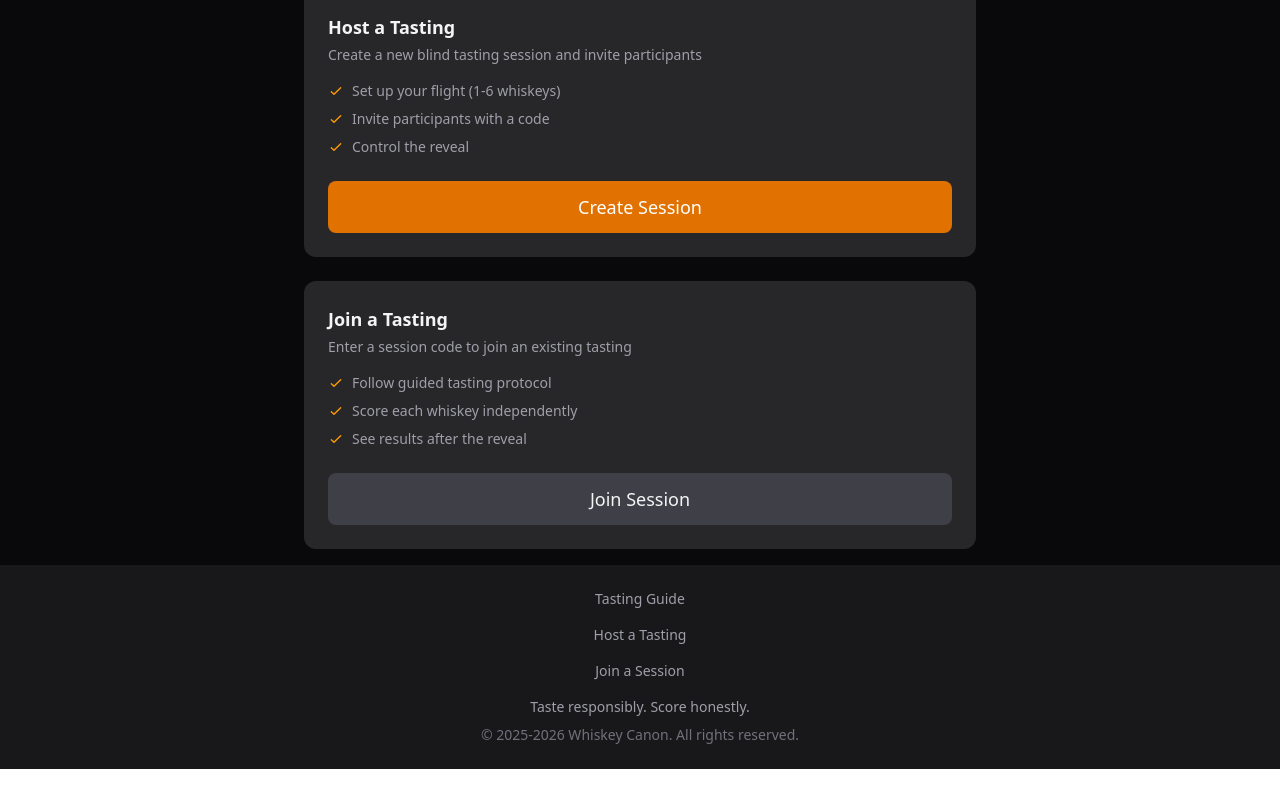
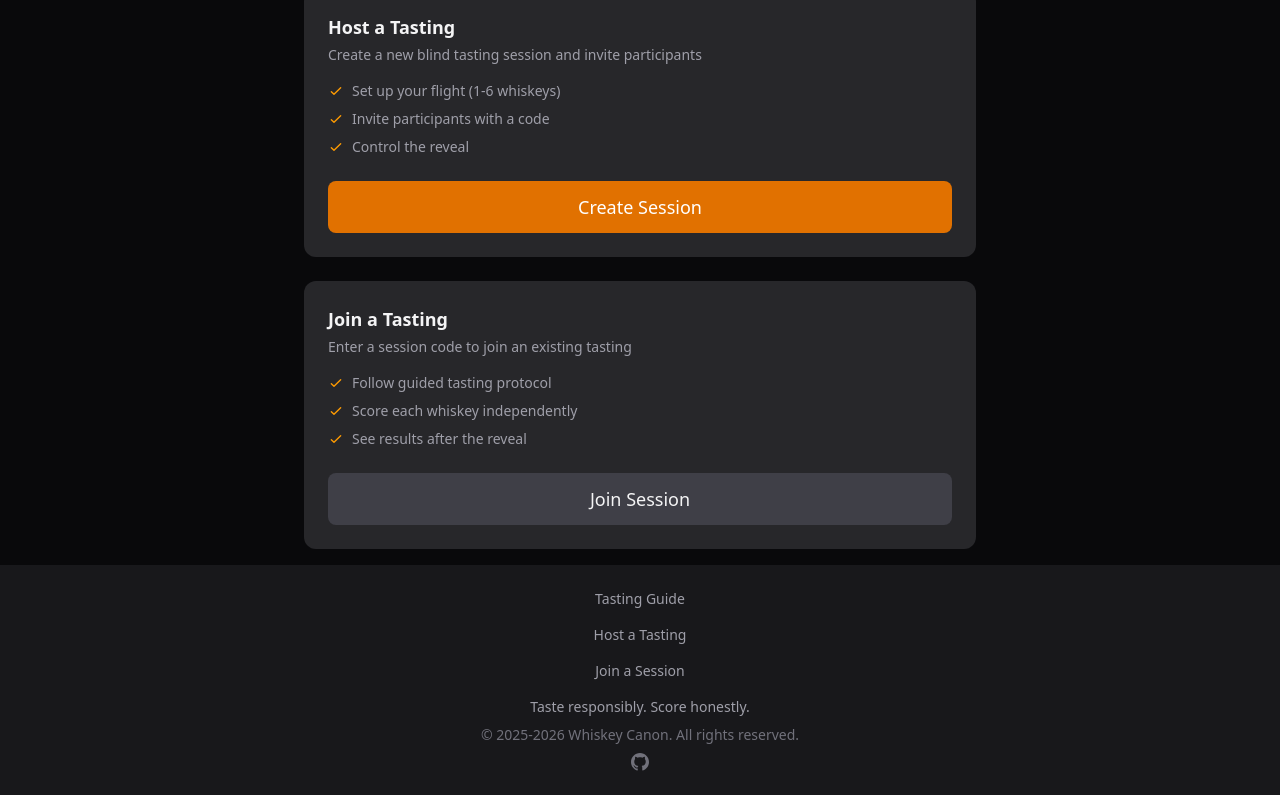
Before and after one commit to DamageLabs/whiskey-canon-blinds, a React (Vite) app: page / in a window 1280 px wide. Shown: the part 343-1138 px from the top of the page. Before the commit the page ends 1112 px from the top, so only its background shows below. Built offline with nearby package versions, Linux system fonts and the light colour scheme; no server answers.

Commit message:
Add GitHub link to footer and update docs
- Add GitHub repository link with icon to Footer component
- Update CLAUDE.md with comprehensive Git Commit Guidelines
- Include PR creation guidelines for feature branches
- Remove unused dist/uploads/avatars/.gitkeep
- Add security audit report

```diff
--- a/src/components/layout/Footer.tsx
+++ b/src/components/layout/Footer.tsx
@@ -23,6 +23,23 @@
         <p className="text-zinc-500 text-sm text-center">
           &copy; 2025-2026 Whiskey Canon. All rights reserved.
         </p>
+        <a
+          href="https://github.com/DamageLabs/whiskey-canon-blinds"
+          target="_blank"
+          rel="noopener noreferrer"
+          className="flex justify-center mt-2 text-zinc-500 hover:text-amber-500 transition-colors"
+          aria-label="GitHub Repository"
+        >
+          <svg
+            xmlns="http://www.w3.org/2000/svg"
+            width="18"
+            height="18"
+            viewBox="0 0 24 24"
+            fill="currentColor"
+          >
+            <path d="M12 0c-6.626 0-12 5.373-12 12 0 5.302 3.438 9.8 8.207 11.387.599.111.793-.261.793-.577v-2.234c-3.338.726-4.033-1.416-4.033-1.416-.546-1.387-1.333-1.756-1.333-1.756-1.089-.745.083-.729.083-.729 1.205.084 1.839 1.237 1.839 1.237 1.07 1.834 2.807 1.304 3.492.997.107-.775.418-1.305.762-1.604-2.665-.305-5.467-1.334-5.467-5.931 0-1.311.469-2.381 1.236-3.221-.124-.303-.535-1.524.117-3.176 0 0 1.008-.322 3.301 1.23.957-.266 1.983-.399 3.003-.404 1.02.005 2.047.138 3.006.404 2.291-1.552 3.297-1.23 3.297-1.23.653 1.653.242 2.874.118 3.176.77.84 1.235 1.911 1.235 3.221 0 4.609-2.807 5.624-5.479 5.921.43.372.823 1.102.823 2.222v3.293c0 .319.192.694.801.576 4.765-1.589 8.199-6.086 8.199-11.386 0-6.627-5.373-12-12-12z"/>
+          </svg>
+        </a>
       </div>
     </footer>
   );
```
Also changed, not shown: 3 other files (tests, documents, lock files or other folders).
